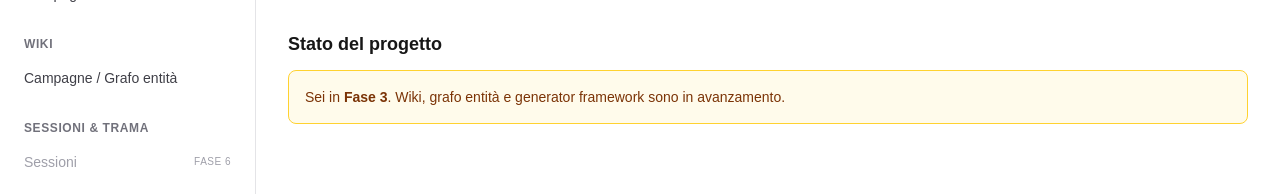
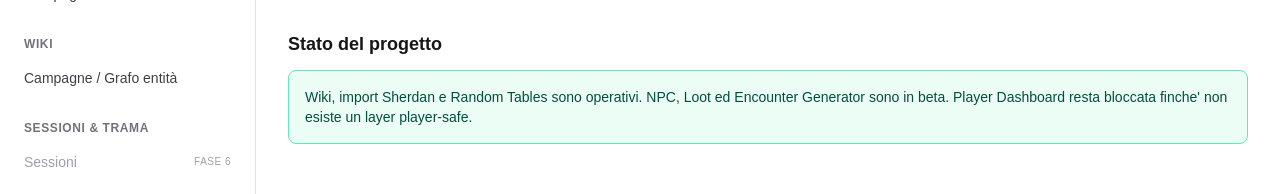
Before and after one commit to Andreatz/Sherdan-DM-Tools, a Next.js app: page / in a window 1280 px wide. Shown: the part 312-506 px from the top of the page. Built offline with nearby package versions, Linux system fonts and the light colour scheme; no server answers.

Commit message:
fix: align home project status copy

```diff
--- a/src/app/page.tsx
+++ b/src/app/page.tsx
@@ -1,8 +1,8 @@
 import Link from "next/link";
 
-// Home / dashboard placeholder. In Fase 6 mostra ultime sessioni, plot
-// thread caldi, briciole non ancora colte. In Fase 7 il prep assistant.
-// Per ora: punto d'ingresso per le campagne e stato di avanzamento.
+// Home / dashboard placeholder. In futuro mostra ultime sessioni, plot thread
+// caldi, briciole non ancora colte e prep assistant. Per ora: punto d'ingresso
+// per le campagne e stato di avanzamento reale del progetto.
 export default function HomePage() {
   return (
     <div className="space-y-10">
@@ -34,8 +34,8 @@ export default function HomePage() {
 
       <section className="space-y-3">
         <h2 className="text-lg font-semibold">Stato del progetto</h2>
-        <div className="rounded-lg border border-amber-300 bg-amber-50 p-4 text-sm text-amber-900 dark:border-amber-800 dark:bg-amber-950/40 dark:text-amber-200">
-          Sei in <strong>Fase 3</strong>. Wiki, grafo entità e generator framework sono in avanzamento.
+        <div className="rounded-lg border border-emerald-300 bg-emerald-50 p-4 text-sm text-emerald-900 dark:border-emerald-800 dark:bg-emerald-950/40 dark:text-emerald-200">
+          Wiki, import Sherdan e Random Tables sono operativi. NPC, Loot ed Encounter Generator sono in beta. Player Dashboard resta bloccata finche&apos; non esiste un layer player-safe.
         </div>
       </section>
     </div>
```
